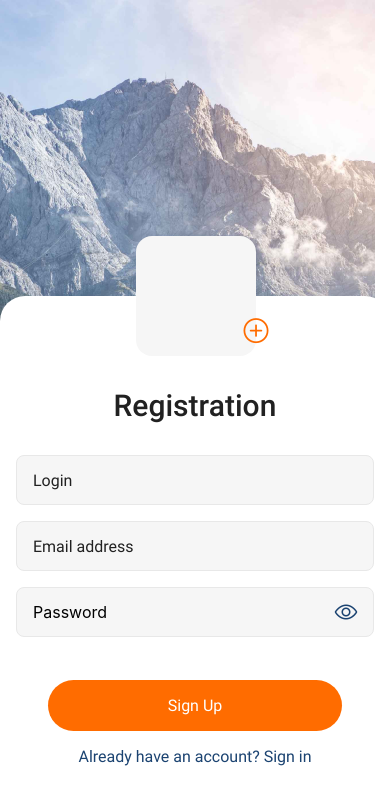
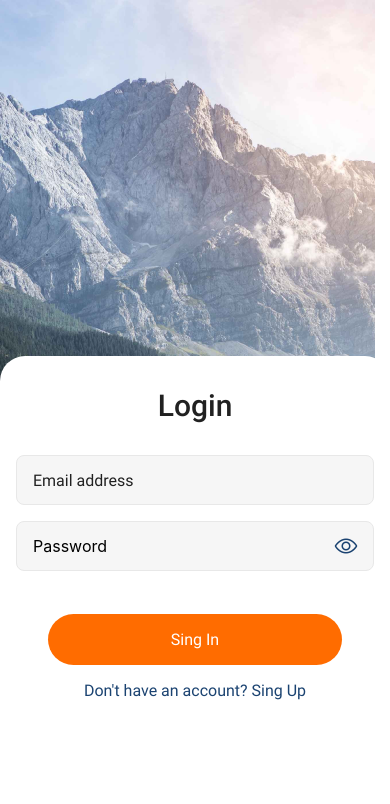
Before and after one commit to MSR333UA/react_native_social-app, a React Native app: screen /LoginScreen in a window 390 px wide. Shown: the top 804 px of the page. Built offline with nearby package versions, Linux system fonts and the light colour scheme.

Commit message:
add loginScreen

```diff
--- a/Screens/LoginScreen.js
+++ b/Screens/LoginScreen.js
@@ -0,0 +1,237 @@
+import { Ionicons } from "@expo/vector-icons";
+import { useState } from "react";
+import {
+  Dimensions,
+  ImageBackground,
+  Keyboard,
+  KeyboardAvoidingView,
+  StyleSheet,
+  Text,
+  TextInput,
+  TouchableOpacity,
+  TouchableWithoutFeedback,
+  View,
+  Platform,
+} from "react-native";
+
+// const halfWindowsWidth = Dimensions.get("window").width / 2;
+
+const initialState = {
+  email: "",
+  password: "",
+};
+
+export const LoginScreen = () => {
+  const [isShowKeyboard, setIsShowKeyboard] = useState(false);
+  const [state, setState] = useState(initialState);
+  const [showPassword, setShowPassword] = useState(false);
+
+  const handleSubmit = () => {
+    setIsShowKeyboard(false);
+    Keyboard.dismiss();
+    console.log(state);
+    setState(initialState);
+  };
+
+  const handleKeyboardHide = () => {
+    setIsShowKeyboard(false);
+    Keyboard.dismiss();
+  };
+  return (
+    <TouchableWithoutFeedback onPress={handleKeyboardHide}>
+      <View style={styles.container}>
+        <ImageBackground
+          style={styles.bgImage}
+          source={require("../assets/images/imgBg.png")}
+        >
+          <View
+            style={{
+              ...styles.bgForm,
+              ...Platform.select({
+                // android: {
+                //   height: isShowKeyboard ? 270 : 490,
+                // },
+                ios: {
+                  height: isShowKeyboard ? 550 : 490,
+                },
+              }),
+            }}
+          >
+            <KeyboardAvoidingView
+              behavior={Platform.OS === "ios" ? "padding" : "height"}
+            >
+              <Text style={styles.title}>Login</Text>
+              <TextInput
+                style={[
+                  styles.inputText,
+                  isShowKeyboard === "email" && styles.InputFocus,
+                ]}
+                onFocus={() => setIsShowKeyboard("email")}
+                onBlur={() => setIsShowKeyboard(false)}
+                placeholder="Email address"
+                value={state.email}
+                onChangeText={(value) =>
+                  setState((prevState) => ({ ...prevState, email: value }))
+                }
+              />
+              <View
+                style={[
+                  styles.passwordContainer,
+                  isShowKeyboard === "password" && styles.InputFocus,
+                ]}
+              >
+                <TextInput
+                  style={styles.passwordInput}
+                  secureTextEntry={!showPassword}
+                  onFocus={() => setIsShowKeyboard("password")}
+                  onBlur={() => setIsShowKeyboard(false)}
+                  placeholder="Password"
+                  value={state.password}
+                  onChangeText={(value) =>
+                    setState((prevState) => ({ ...prevState, password: value }))
+                  }
+                />
+                <TouchableOpacity
+                  activeOpacity={0.5}
+                  onPress={() => setShowPassword(!showPassword)}
+                >
+                  <Ionicons
+                    style={styles.eyeButton}
+                    name={showPassword ? "eye-off-outline" : "eye-outline"}
+                  />
+                </TouchableOpacity>
+              </View>
+            </KeyboardAvoidingView>
+
+            {!isShowKeyboard && (
+              <>
+                <TouchableOpacity
+                  activeOpacity={0.5}
+                  style={styles.buttonContainer}
+                  onPress={handleSubmit}
+                >
+                  <Text style={styles.buttonText}>Sing In</Text>
+                </TouchableOpacity>
+                <Text style={styles.rulesText}>
+                  Don't have an account? Sing Up
+                </Text>
+              </>
+            )}
+          </View>
+        </ImageBackground>
+      </View>
+    </TouchableWithoutFeedback>
+  );
+};
+
+const styles = StyleSheet.create({
+  container: {
+    flex: 1,
+    backgroundColor: "#fff",
+    justifyContent: "flex-end",
+  },
+
+  bgImage: {
+    flex: 1,
+    resizeMode: "cover",
+    justifyContent: "flex-end",
+    alignItems: "center",
+  },
+
+  bgForm: {
+    width: "100%",
+
+    left: 0,
+    paddingHorizontal: 16,
+    backgroundColor: "#FFFFFF",
+    borderTopLeftRadius: 25,
+    borderTopRightRadius: 25,
+  },
+  title: {
+    marginTop: 32,
+    marginBottom: 32,
+
+    fontFamily: "RobotoMedium",
+    fontStyle: "normal",
+    // fontWeight: "500",
+    fontSize: 30,
+    lineHeight: 35,
+    textAlign: "center",
+    letterSpacing: 0.01,
+    color: "#212121",
+  },
+
+  inputText: {
+    paddingLeft: 16,
+    backgroundColor: "#F6F6F6",
+    borderWidth: 1,
+    borderStyle: "solid",
+    borderColor: "#E8E8E8",
+    borderRadius: 8,
+    color: "#212121",
+    height: 50,
+    marginBottom: 16,
+
+    fontFamily: "RobotoRegular",
+    fontStyle: "normal",
+    fontSize: 16,
+    lineHeight: 19,
+  },
+  passwordContainer: {
+    flexDirection: "row",
+    alignItems: "center",
+
+    paddingLeft: 16,
+    backgroundColor: "#F6F6F6",
+    borderWidth: 1,
+    borderStyle: "solid",
+    borderColor: "#E8E8E8",
+    borderRadius: 8,
+    color: "#212121",
+    height: 50,
+    marginBottom: 16,
+    fontFamily: "RobotoRegular",
+    fontStyle: "normal",
+    fontSize: 16,
+    lineHeight: 19,
+  },
+  passwordInput: {
+    flex: 1,
+    fontSize: 16,
+    height: 50,
+  },
+  InputFocus: {
+    borderColor: "#FF6C00",
+    backgroundColor: "#FFFFFF",
+  },
+  buttonContainer: {
+    height: 51,
+    marginTop: 27,
+    marginBottom: 16,
+    marginHorizontal: 32,
+    backgroundColor: "#FF6C00",
+    borderRadius: 100,
+    alignItems: "center",
+    justifyContent: "center",
+  },
+  buttonText: {
+    fontSize: 16,
+    lineHeight: 19,
+    fontFamily: "RobotoRegular",
+    color: "#FFFFFF",
+  },
+  eyeButton: {
+    padding: 5,
+    paddingRight: 15,
+    fontSize: 24,
+    color: "#1B4371",
+  },
+  rulesText: {
+    fontFamily: "RobotoRegular",
+    fontSize: 16,
+    lineHeight: 19,
+    textAlign: "center",
+    color: "#1B4371",
+    marginBottom: 144,
+  },
+});
--- a/Screens/RegistrationScreen.js
+++ b/Screens/RegistrationScreen.js
@@ -51,9 +51,9 @@ export const RegistrationScreen = () => {
             style={{
               ...styles.bgForm,
               ...Platform.select({
-                android: {
-                  height: isShowKeyboard ? 390 : 550,
-                },
+                // android: {
+                //   height: isShowKeyboard ? 390 : 550,
+                // },
                 ios: {
                   height: isShowKeyboard ? 670 : 550,
                 },
@@ -91,7 +91,7 @@ export const RegistrationScreen = () => {
                 </TouchableOpacity>
               </View>
 
-              <Text style={styles.regText}>Registration</Text>
+              <Text style={styles.title}>Registration</Text>
               <TextInput
                 style={[
                   styles.inputText,
@@ -113,6 +113,7 @@ export const RegistrationScreen = () => {
                 onFocus={() => setIsShowKeyboard("email")}
                 onBlur={() => setIsShowKeyboard(false)}
                 placeholder="Email address"
+                autoComplete="email"
                 value={state.email}
                 onChangeText={(value) =>
                   setState((prevState) => ({ ...prevState, email: value }))
@@ -129,7 +130,6 @@ export const RegistrationScreen = () => {
                   secureTextEntry={!showPassword}
                   onFocus={() => setIsShowKeyboard("password")}
                   onBlur={() => setIsShowKeyboard(false)}
-                  autoComplete="email"
                   placeholder="Password"
                   value={state.password}
                   onChangeText={(value) =>
@@ -137,6 +137,7 @@ export const RegistrationScreen = () => {
                   }
                 />
                 <TouchableOpacity
+                  activeOpacity={0.5}
                   onPress={() => setShowPassword(!showPassword)}
                 >
                   <Ionicons
@@ -233,7 +234,7 @@ const styles = StyleSheet.create({
     fontFamily: "RobotoRegular",
     color: "#FFFFFF",
   },
-  regText: {
+  title: {
     marginTop: 92,
     marginBottom: 32,
 
@@ -248,9 +249,6 @@ const styles = StyleSheet.create({
     color: "#212121",
   },
 
-  form: {
-    marginHorizontal: 16,
-  },
   inputText: {
     paddingLeft: 16,
     backgroundColor: "#F6F6F6",
--- a/components/AuthRoute.jsx
+++ b/components/AuthRoute.jsx
@@ -1,18 +1,22 @@
 import { createNativeStackNavigator } from "@react-navigation/native-stack";
 import { RegistrationScreen } from "../Screens/RegistrationScreen";
+import { LoginScreen } from "../Screens/LoginScreen";
 
 const Stack = createNativeStackNavigator();
 
 export const AuthRoute = () => {
   return (
     <Stack.Navigator>
-      <Stack.Screen
+      {/* <Stack.Screen
         name="Register"
         component={RegistrationScreen}
         options={{ headerShown: false }} // Робить ітерфейс чистішим та сфокусованішим та заберає заголовок
+      ></Stack.Screen> */}
+      <Stack.Screen
+        name="LoginScreen"
+        component={LoginScreen}
+        options={{ headerShown: false }}
       ></Stack.Screen>
-      {/* <Stack.Screen name='LoginScreen'
-          component={}></Stack.Screen> */}
     </Stack.Navigator>
   );
 };
```
